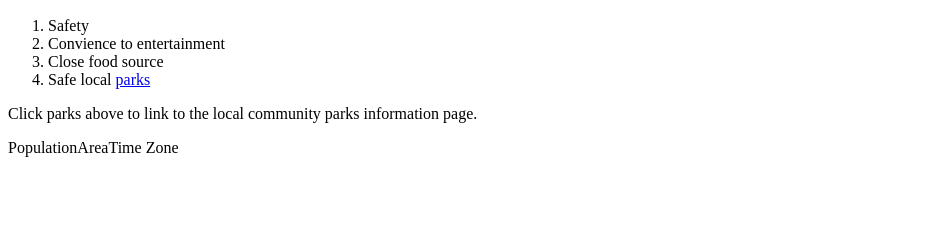
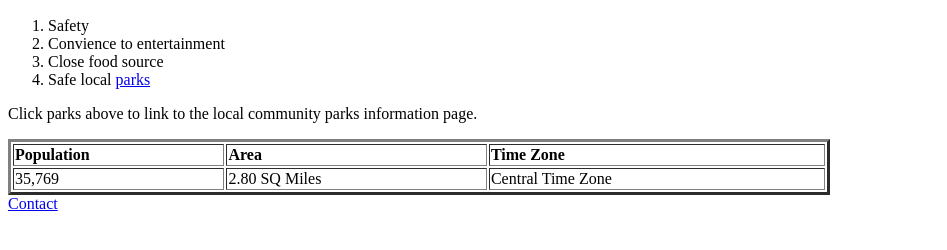
Before and after one commit to sohelbootwala/First-Solo-Mission-Pilsen, a plain HTML site: page index.html in a window 1280 px wide. Shown: the part 450-700 px from the top of the page, without its empty margins (0-947 px from the left). Drawn offline with Linux system fonts and the light colour scheme.

Commit message:
Final work for solo assignment

```diff
--- a/index.html
+++ b/index.html
@@ -17,10 +17,20 @@
 		<li>Safe local <a href="http://www.chicagoparkdistrict.com/parks/Dvorak-Park/">parks</a></li>
 	</ol>
 	<p>Click parks above to link to the local community parks information page.</p>
-	<table>
-		<tr>Population</tr>
-		<tr>Area</tr>
-		<tr>Time Zone</tr>
+	<table style width="65%" border="3">
+		<tr>
+			<td><b>Population</b></td>
+		<td><b>Area</b></td>
+		<td><b>Time Zone</b></td>
+		</tr>
+		<tr>
+			<td>35,769</td>
+			<td>2.80 SQ Miles</td>
+			<td>Central Time Zone</td>
+		</tr>
 	</table>
+	<footer>
+			<a href="contact.html">Contact</a>
+	</footer>
 </body>
 </html>
```
Also changed, not shown: contact.html (added, +10 -0 lines).
